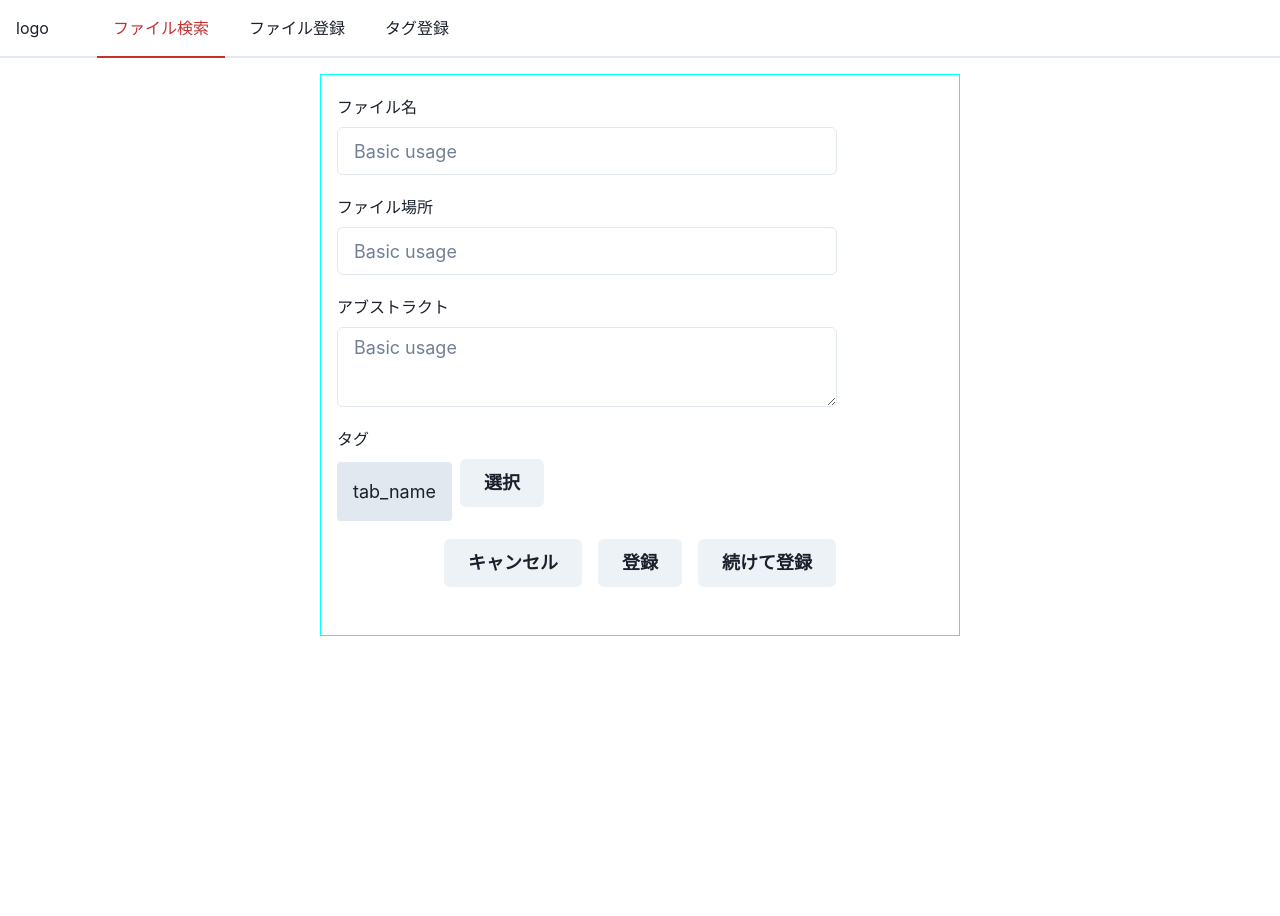
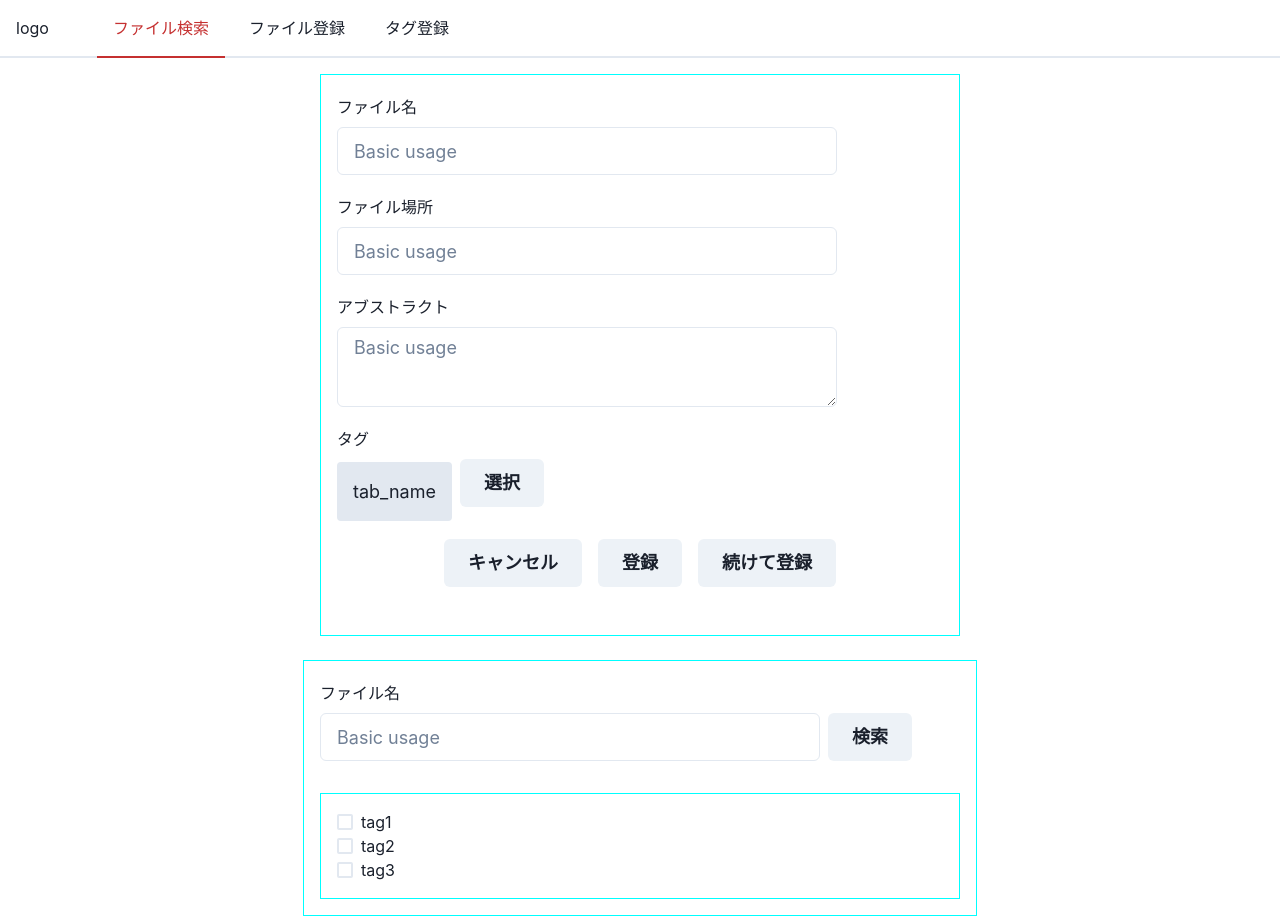
Before and after one commit to hackson-project-spa/suporters-hack-202308, a React (Create React App) app in the folder app/react-app/: page /register in a window 1280 px wide. Before the commit the page ends 800 px from the top, so only its background shows below. Built offline with nearby package versions, Linux system fonts and the light colour scheme.

Commit message:
add:タグ登録のポップアップ画面の追加

```diff
--- /dev/null
+++ b/app/react-app/src/DefineTags.js
@@ -0,0 +1,39 @@
+import React from "react";
+import { Box, Button, HStack, VStack, Text } from "@chakra-ui/react";
+import { Input, FormControl, FormLabel } from "@chakra-ui/react";
+import { Checkbox, CheckboxGroup } from "@chakra-ui/react";
+
+function DefineTags() {
+  const tags = [
+    { id: 1, name: "tag1" },
+    { id: 2, name: "tag2" },
+    { id: 3, name: "tag3" },
+  ];
+  return (
+    <VStack>
+      <Box border="1px solid #00ffff" p={4} mt={4}>
+        <FormControl>
+          <FormLabel mt={1} htmlFor="name">
+            ファイル名
+          </FormLabel>
+          <HStack>
+            <Input id="name" w="500px" placeholder="Basic usage" size="lg" mb={4} />
+            <Button size="lg" mb={4}>
+              検索
+            </Button>
+          </HStack>
+        </FormControl>
+        <Box overflowY="auto" maxH="10vw" w="50vw" border="1px solid #00ffff" p={4} mt={4}>
+          <CheckboxGroup>
+            {tags.map((tag) => (
+              <Box>
+                <Checkbox>{tag.name}</Checkbox>
+              </Box>
+            ))}
+          </CheckboxGroup>
+        </Box>
+      </Box>
+    </VStack>
+  );
+}
+export default DefineTags;
--- a/app/react-app/src/FileRegisterForm.js
+++ b/app/react-app/src/FileRegisterForm.js
@@ -2,6 +2,7 @@ import React from "react";
 import { Box, Button, Center, HStack, Textarea, VStack, Text } from "@chakra-ui/react";
 import { FormControl, FormLabel, Input } from "@chakra-ui/react";
 import { Link as LinkRouter } from "react-router-dom";
+import DefineTags from "./DefineTags";
 
 function FileRegisterForm() {
   return (
@@ -48,6 +49,7 @@ function FileRegisterForm() {
           </HStack>
         </Center>
       </Box>
+      <DefineTags />
     </VStack>
   );
 }
```
